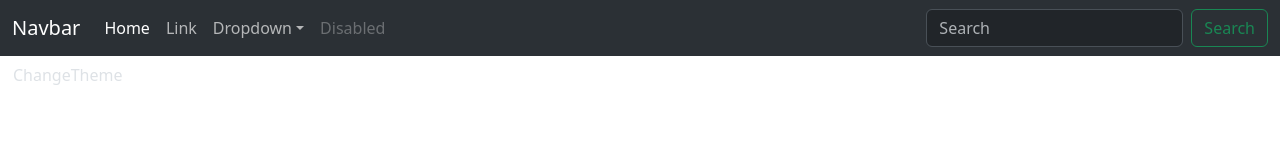
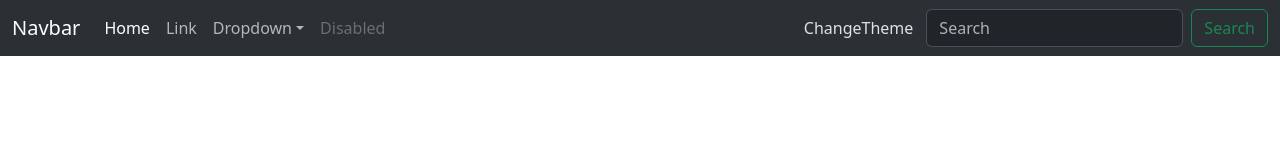
Before and after one commit to DezS4125/DezS-ReactJS-Website, a React (Vite) app: page / in a window 1280 px wide. Shown: the top 160 px of the page. Built offline with nearby package versions, Linux system fonts and the light colour scheme.

Commit message:
updated NavBar to include the ChangeTheme button

```diff
--- a/src/App.tsx
+++ b/src/App.tsx
@@ -8,8 +8,9 @@ const App = () => {
   };
   return (
     <div data-bs-theme={webTheme}>
-      <NavBar></NavBar>
-      <Button onClick={() => toggleWebTheme()}>ChangeTheme</Button>
+      <NavBar>
+        <Button onClick={() => toggleWebTheme()}>ChangeTheme</Button>
+      </NavBar>
     </div>
   );
 };
--- a/src/components/NavBar.tsx
+++ b/src/components/NavBar.tsx
@@ -1,6 +1,10 @@
-import React from "react";
+interface Props {
+  children: ReactNode;
+}
 
-const NavBar = () => {
+import React, { Children, ReactNode } from "react";
+
+const NavBar = ({ children }: Props) => {
   return (
     <>
       <nav className="navbar navbar-expand-lg bg-body-tertiary">
@@ -68,6 +72,7 @@ const NavBar = () => {
                 </a>
               </li>
             </ul>
+            {children}
             <form className="d-flex" role="search">
               <input
                 className="form-control me-2"
```
